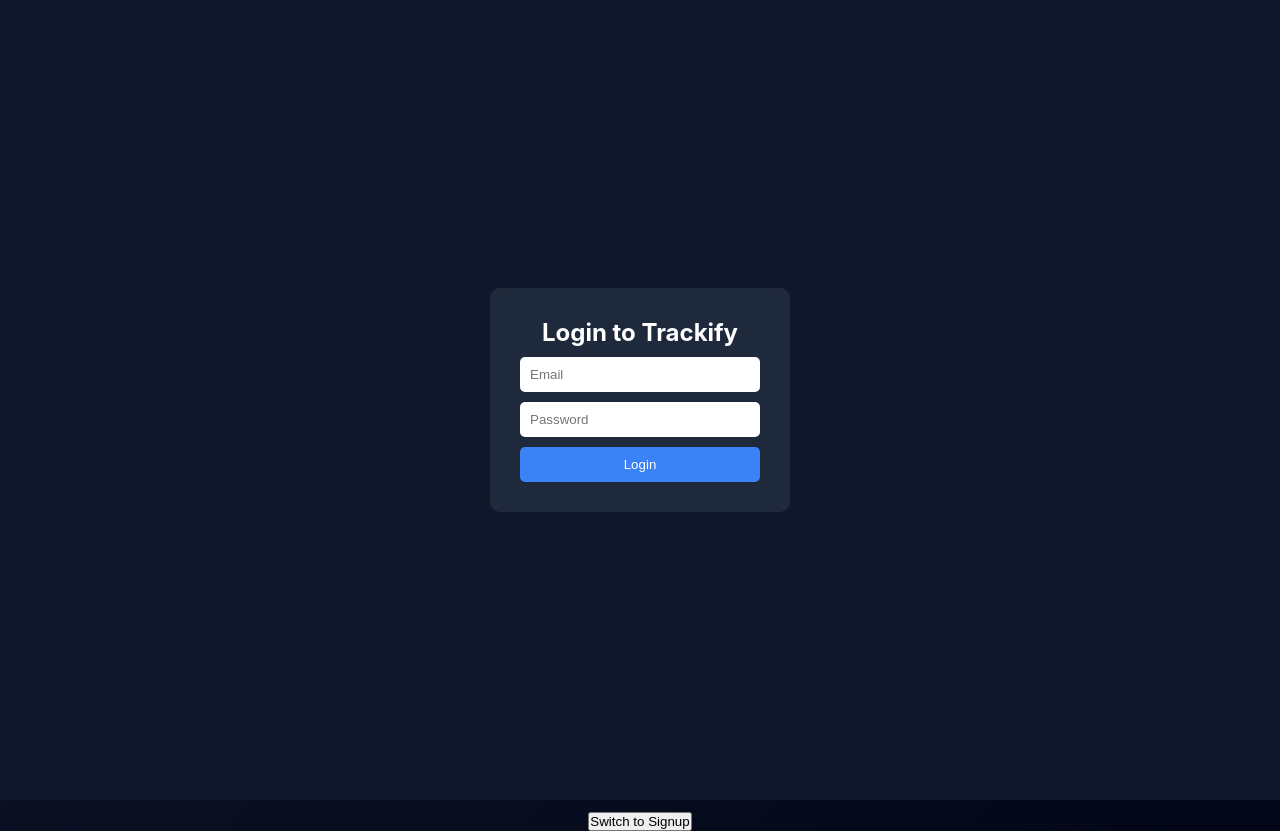
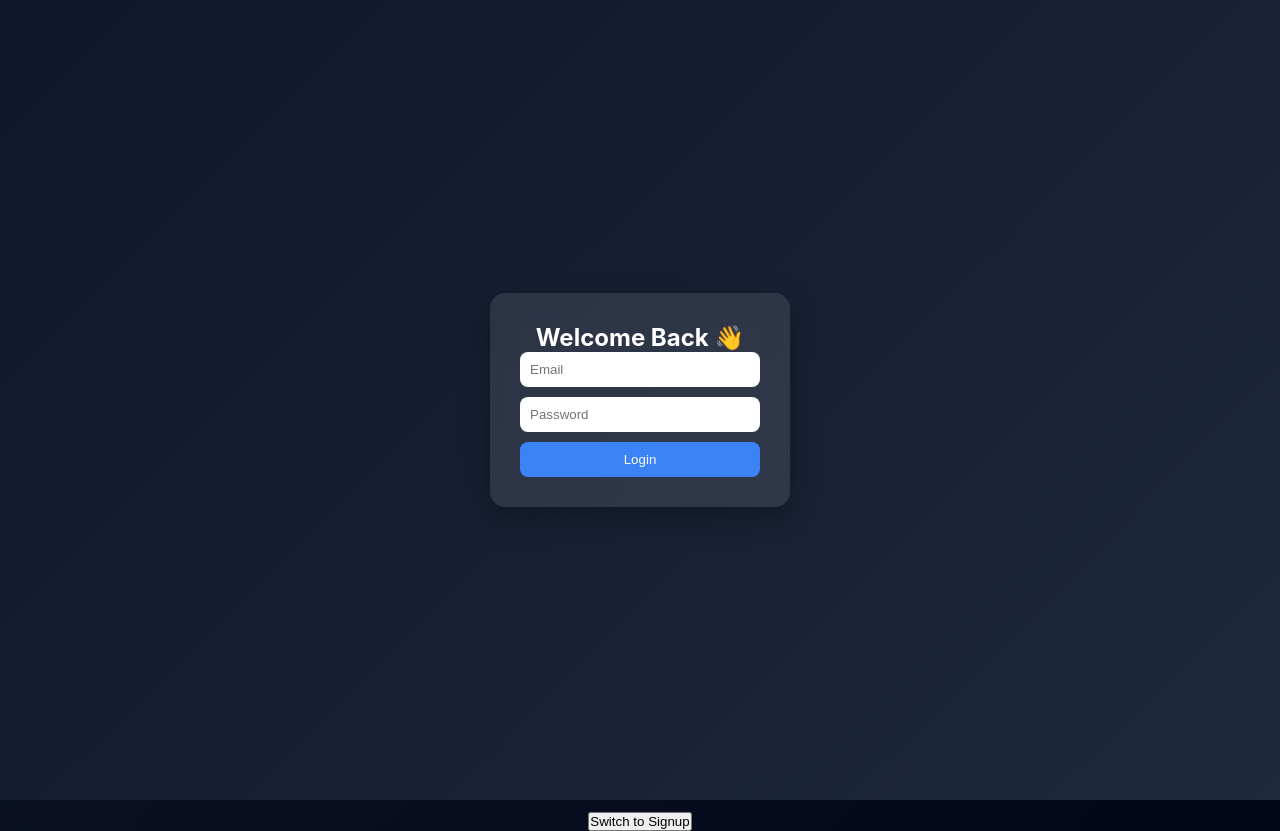
Before and after one commit to nabeela321/Trackify, a React (Vite) app in the folder client/: page / in a window 1280 px wide. Built offline with nearby package versions, Linux system fonts and the light colour scheme.

Commit message:
second time(first commit)

```diff
--- a/client/src/JobApp.jsx
+++ b/client/src/JobApp.jsx
@@ -1,225 +1,337 @@
 import { useState, useEffect } from "react";
 
-const BASE_URL = "https://trackify-mm00.onrender.com";
-
-function JobApp({ onLogout }) {
+function JobApp({ setIsLoggedIn }) {
   const [jobs, setJobs] = useState([]);
   const [company, setCompany] = useState("");
   const [role, setRole] = useState("");
   const [status, setStatus] = useState("");
-  const [reason, setReason] = useState("");
-  const [editId, setEditId] = useState(null);
+
+  const [search, setSearch] = useState("");
+  const [filter, setFilter] = useState("All");
 
   const token = localStorage.getItem("token");
 
-  // 🔹 Fetch jobs
   const getJobs = async () => {
-    try {
-      const res = await fetch(`${BASE_URL}/jobs`, {
+    const res = await fetch("http://localhost:5000/jobs", {
       headers: { Authorization: token }
     });
-
     const data = await res.json();
     setJobs(Array.isArray(data) ? data : []);
-    } catch (err) {
-      console.log(err);
-    }
   };
 
   useEffect(() => {
     getJobs();
   }, []);
 
-  // 🔹 Add / Update job
   const handleSubmit = async (e) => {
     e.preventDefault();
 
-    const url = editId
-      ? `${BASE_URL}/update-job/${editId}`
-      : `${BASE_URL}/add-job`;
-
-    const method = editId ? "PUT" : "POST";
-
-    await fetch(url, {
-      method,
+    await fetch("http://localhost:5000/add-job", {
+      method: "POST",
       headers: {
         "Content-Type": "application/json",
         Authorization: token
       },
-      body: JSON.stringify({ company, role, status, reason })
+      body: JSON.stringify({ company, role, status })
     });
 
     setCompany("");
     setRole("");
     setStatus("");
-    setReason("");
-    setEditId(null);
-
     getJobs();
   };
 
-  // 🔹 Delete job
   const deleteJob = async (id) => {
-    await fetch(`${BASE_URL}/delete-job/${id}`, {
+    await fetch(`http://localhost:5000/delete-job/${id}`, {
       method: "DELETE",
       headers: { Authorization: token }
     });
-
     getJobs();
   };
 
+  // 🎯 STATUS COLOR
+  const getStatusColor = (status) => {
+    if (status === "Applied") return "#38bdf8";
+    if (status === "Interview") return "#facc15";
+    if (status === "Rejected") return "#f87171";
+    return "#94a3b8";
+  };
+
+  // 🤖 SMART SUGGESTION (FREE AI)
+  const getTip = (job) => {
+    if (job.status === "Rejected") {
+      return `Improve ${job.role} skills & build projects`;
+    }
+    if (job.status === "Interview") {
+      return `Practice interview questions for ${job.role}`;
+    }
+    return "Follow up after a few days";
+  };
+
+  // 🔍 FILTER LOGIC
+  const filteredJobs = jobs
+    .filter(j => filter === "All" || j.status === filter)
+    .filter(j =>
+      j.company.toLowerCase().includes(search.toLowerCase())
+    );
+
+  // 📊 STATS
+  const total = jobs.length;
+  const applied = jobs.filter(j => j.status === "Applied").length;
+  const interview = jobs.filter(j => j.status === "Interview").length;
+  const rejected = jobs.filter(j => j.status === "Rejected").length;
+
   return (
+    <div style={styles.wrapper}>
       <div style={styles.container}>
-      {/* Header */}
+
+
+        {/* HEADER */}
         <div style={styles.header}>
-        <h1 style={styles.logo}>Trackify</h1>
-        <button style={styles.logout} onClick={onLogout}>
+          <h1 style={styles.title}>💼 Trackify</h1>
+
+
+          <button style={styles.logout} onClick={() => {
+            localStorage.removeItem("token");
+            setIsLoggedIn(false);
+          }}>
             Logout
           </button>
         </div>
 
-      {/* Form */}
+        {/* STATS */}
+        <div style={styles.stats}>
+          <div style={styles.statCard}>Total: {total}</div>
+          <div style={styles.statCard}>Applied: {applied}</div>
+          <div style={styles.statCard}>Interview: {interview}</div>
+          <div style={styles.statCard}>Rejected: {rejected}</div>
+        </div>
+
+        {/* SEARCH + FILTER */}
+        <div style={styles.searchRow}>
+          <input
+            style={styles.input}
+            placeholder="Search company..."
+            onChange={(e) => setSearch(e.target.value)}
+          />
+
+          <select
+            style={styles.input}
+            onChange={(e) => setFilter(e.target.value)}
+          >
+            <option>All</option>
+            <option>Applied</option>
+            <option>Interview</option>
+            <option>Rejected</option>
+          </select>
+        </div>
+
+        {/* FORM */}
         <form onSubmit={handleSubmit} style={styles.form}>
           <input
+            style={styles.input}
             placeholder="Company"
-          value={company}
             onChange={(e) => setCompany(e.target.value)}
-          style={styles.input}
           />
 
           <input
+            style={styles.input}
             placeholder="Role"
-          value={role}
             onChange={(e) => setRole(e.target.value)}
-          style={styles.input}
           />
 
           <select
-          value={status}
+            style={styles.input}
             onChange={(e) => setStatus(e.target.value)}
-          style={styles.input}
           >
-          <option value="">Status</option>
+            <option>Status</option>
             <option>Applied</option>
             <option>Interview</option>
             <option>Rejected</option>
           </select>
 
-        <select
-          value={reason}
-          onChange={(e) => setReason(e.target.value)}
-          style={styles.input}
-        >
-          <option value="">Reason</option>
-          <option value="lack of skills">Lack of Skills</option>
-          <option value="communication">Communication</option>
-          <option value="technical">Technical</option>
-        </select>
-
-        <button style={styles.button}>
-          {editId ? "Update Job" : "Add Job"}
-        </button>
+          <button style={styles.addBtn}>+ Add</button>
         </form>
 
-      {/* Job List */}
-      <div style={styles.list}>
-        {jobs.length === 0 ? (
-          <p>No jobs found</p>
-        ) : (
-          jobs.map((job) => (
+        {/* JOB LIST */}
+        <div style={styles.grid}>
+          {filteredJobs.map(job => (
             <div key={job._id} style={styles.card}>
-              <h3>{job.company}</h3>
-              <p>{job.role}</p>
-              <p>Status: {job.status}</p>
-              <p>Reason: {job.reason}</p>
-              <p style={{ color: "green" }}>{job.suggestion}</p>
+
+              <div style={styles.top}>
+                <h3 style={styles.company}>{job.company}</h3>
+
+                <span style={{
+                  ...styles.badge,
+                  background: getStatusColor(job.status)
+                }}>
+                  {job.status}
+                </span>
+              </div>
+
+              <p style={styles.role}>{job.role}</p>
+
+              {/* 🤖 AI TIP */}
+              <p style={styles.tip}>
+                🤖 {getTip(job)}
+              </p>
 
               <button
-                style={styles.edit}
-                onClick={() => {
-                  setCompany(job.company);
-                  setRole(job.role);
-                  setStatus(job.status);
-                  setReason(job.reason);
-                  setEditId(job._id);
-                }}
-              >
-                Edit
-              </button>
-
-              <button
-                style={styles.delete}
+                style={styles.deleteBtn}
                 onClick={() => deleteJob(job._id)}
               >
                 Delete
               </button>
+
             </div>
-          ))
-        )}
+          ))}
+        </div>
+
       </div>
     </div>
   );
 }
 
-// 🔹 Styles (simple clean UI)
+/* 🎨 PREMIUM STYLES */
 const styles = {
+  wrapper: {
+    minHeight: "100vh",
+    display: "flex",
+    justifyContent: "center",
+    alignItems: "center",
+    padding: "20px"
+  },
+
   container: {
-    padding: "20px",
-    background: "#f5f5f5",
-    minHeight: "100vh"
+    width: "100%",
+    maxWidth: "950px",
+    padding: "25px",
+    borderRadius: "20px",
+    background: "rgba(255,255,255,0.1)",
+    backdropFilter: "blur(20px)",
+    boxShadow: "0 20px 60px rgba(0,0,0,0.4)"
   },
+
   header: {
+    display: "flex",
+    justifyContent: "space-between",
+    marginBottom: "20px",
+    alignItems: "center",
+    color: "white"
+  },
+
+  title: {
+    fontSize: "26px",
+    fontWeight: "600"
+  },
+
+  logout: {
+    background: "#ef4444",
+    color: "white",
+    border: "none",
+    padding: "8px 14px",
+    borderRadius: "8px"
+  },
+
+  stats: {
+    display: "flex",
+    gap: "10px",
+    marginBottom: "20px",
+    flexWrap: "wrap"
+  },
+
+  statCard: {
+    background: "rgba(255,255,255,0.2)",
+    padding: "10px 15px",
+    borderRadius: "10px",
+    color: "white",
+    fontSize: "14px"
+  },
+
+  searchRow: {
+    display: "flex",
+    gap: "10px",
+    marginBottom: "20px",
+    flexWrap: "wrap"
+  },
+
+  form: {
+    display: "flex",
+    gap: "10px",
+    flexWrap: "wrap",
+    marginBottom: "25px"
+  },
+
+  input: {
+    flex: "1",
+    minWidth: "140px",
+    padding: "10px",
+    borderRadius: "8px",
+    background: "rgba(255,255,255,0.2)",
+    color: "white",
+    border: "none"
+  },
+
+  addBtn: {
+    background: "#3b82f6",
+    color: "white",
+    border: "none",
+    padding: "10px 15px",
+    borderRadius: "8px"
+  },
+
+  grid: {
+    display: "grid",
+    gap: "15px"
+  },
+
+  card: {
+    padding: "15px",
+    borderRadius: "14px",
+    background: "rgba(255,255,255,0.1)",
+    backdropFilter: "blur(10px)",
+    color: "white"
+  },
+
+  top: {
     display: "flex",
     justifyContent: "space-between",
     alignItems: "center"
   },
-  logo: {
-    fontSize: "24px",
-    fontWeight: "bold"
+
+  company: {
+    fontSize: "18px",
+    fontWeight: "600"
   },
-  logout: {
-    background: "red",
-    color: "white",
+
+  role: {
+    opacity: 0.8,
+    marginTop: "5px"
+  },
+
+  badge: {
+    padding: "5px 10px",
+    borderRadius: "8px",
+    fontSize: "12px",
+    color: "black",
+    fontWeight: "500"
+  },
+
+  tip: {
+    fontSize: "12px",
+    opacity: 0.8,
+    marginTop: "6px"
+  },
+
+  deleteBtn: {
+    marginTop: "10px",
+    background: "#f87171",
     border: "none",
-    padding: "8px",
-    borderRadius: "5px"
+    padding: "6px",
+    borderRadius: "6px",
+    color: "white"
   },
-  form: {
-    marginTop: "20px",
-    display: "flex",
-    gap: "10px",
-    flexWrap: "wrap"
-  },
-  input: {
-    padding: "8px"
-  },
-  button: {
-    padding: "8px",
-    background: "blue",
-    color: "white",
-    border: "none"
-  },
-  list: {
-    marginTop: "20px"
-  },
-  card: {
-    background: "white",
-    padding: "10px",
-    margin: "10px 0",
-    borderRadius: "8px"
-  },
-  edit: {
-    background: "orange",
-    marginRight: "5px",
-    border: "none",
-    padding: "5px"
-  },
-  delete: {
-    background: "red",
-    color: "white",
-    border: "none",
-    padding: "5px"
-  }
+
 };
 
 export default JobApp;
--- a/client/src/Login.jsx
+++ b/client/src/Login.jsx
@@ -8,11 +8,9 @@
     e.preventDefault();
 
     try {
-      const res = await fetch("https://trackify-mm00.onrender.com/login", {
+      const res = await fetch("http://localhost:5000/login", {
         method: "POST",
-        headers: {
-          "Content-Type": "application/json"
-        },
+        headers: { "Content-Type": "application/json" },
         body: JSON.stringify({ email, password })
       });
 
@@ -24,68 +22,58 @@
       } else {
         alert(data.message);
       }
-    } catch (err) {
-      console.log(err);
-      alert("Login failed");
+    } catch {
+      alert("Server not running ❌");
     }
   };
 
   return (
-    <div style={styles.container}>
-      <form onSubmit={handleLogin} style={styles.card}>
-        <h2 style={styles.title}>Login to Trackify</h2>
+    <div style={styles.bg}>
+      <div style={styles.card}>
+        <h2>Welcome Back 👋</h2>
 
-        <input
-          style={styles.input}
-          placeholder="Email"
-          onChange={(e) => setEmail(e.target.value)}
-        />
-
-        <input
-          style={styles.input}
-          type="password"
-          placeholder="Password"
-          onChange={(e) => setPassword(e.target.value)}
-        />
-
-        <button style={styles.button}>Login</button>
-      </form>
+        <form onSubmit={handleLogin} style={styles.form}>
+          <input style={styles.input} placeholder="Email" onChange={(e) => setEmail(e.target.value)} />
+          <input style={styles.input} type="password" placeholder="Password" onChange={(e) => setPassword(e.target.value)} />
+          <button style={styles.button}>Login</button>
+        </form>
+      </div>
     </div>
   );
 }
 
 const styles = {
-  container: {
+  bg: {
+    height: "100vh",
     display: "flex",
     justifyContent: "center",
     alignItems: "center",
-    height: "100vh",
-    background: "#0f172a"
+    background: "linear-gradient(135deg, #0f172a, #1e293b)"
   },
   card: {
-    background: "#1e293b",
+    backdropFilter: "blur(15px)",
+    background: "rgba(255,255,255,0.1)",
     padding: "30px",
-    borderRadius: "10px",
+    borderRadius: "15px",
+    color: "white",
     width: "300px",
-    display: "flex",
-    flexDirection: "column",
-    gap: "10px"
+    textAlign: "center",
+    boxShadow: "0 10px 30px rgba(0,0,0,0.3)"
   },
-  title: {
-    color: "white",
-    textAlign: "center"
-  },
+  form: { display: "flex", flexDirection: "column", gap: "10px" },
   input: {
     padding: "10px",
-    borderRadius: "5px",
+    borderRadius: "8px",
     border: "none"
   },
   button: {
     padding: "10px",
+    borderRadius: "8px",
     background: "#3b82f6",
     color: "white",
     border: "none",
-    borderRadius: "5px"
+    cursor: "pointer",
+    transition: "0.3s"
   }
 };
 
--- a/client/src/Signup.jsx
+++ b/client/src/Signup.jsx
@@ -9,85 +9,61 @@
     e.preventDefault();
 
     try {
-      const res = await fetch("https://trackify-mm00.onrender.com/signup", {
+      const res = await fetch("http://localhost:5000/signup", {
         method: "POST",
-        headers: {
-          "Content-Type": "application/json"
-        },
+        headers: { "Content-Type": "application/json" },
         body: JSON.stringify({ name, email, password })
       });
 
       const data = await res.json();
       alert(data.message);
       setIsLoginPage(true);
-    } catch (err) {
-      console.log(err);
-      alert("Signup failed");
+    } catch {
+      alert("Server not running ❌");
     }
   };
 
   return (
-    <div style={styles.container}>
-      <form onSubmit={handleSignup} style={styles.card}>
-        <h2 style={styles.title}>Create Account</h2>
+    <div style={styles.bg}>
+      <div style={styles.card}>
+        <h2>Create Account 🚀</h2>
 
-        <input
-          style={styles.input}
-          placeholder="Name"
-          onChange={(e) => setName(e.target.value)}
-        />
-
-        <input
-          style={styles.input}
-          placeholder="Email"
-          onChange={(e) => setEmail(e.target.value)}
-        />
-
-        <input
-          style={styles.input}
-          type="password"
-          placeholder="Password"
-          onChange={(e) => setPassword(e.target.value)}
-        />
-
-        <button style={styles.button}>Signup</button>
-      </form>
+        <form onSubmit={handleSignup} style={styles.form}>
+          <input style={styles.input} placeholder="Name" onChange={(e) => setName(e.target.value)} />
+          <input style={styles.input} placeholder="Email" onChange={(e) => setEmail(e.target.value)} />
+          <input style={styles.input} type="password" placeholder="Password" onChange={(e) => setPassword(e.target.value)} />
+          <button style={styles.button}>Signup</button>
+        </form>
+      </div>
     </div>
   );
 }
 
 const styles = {
-  container: {
+  bg: {
+    height: "100vh",
     display: "flex",
     justifyContent: "center",
     alignItems: "center",
-    height: "100vh",
-    background: "#0f172a"
+    background: "linear-gradient(135deg, #1e293b, #0f172a)"
   },
   card: {
-    background: "#1e293b",
+    backdropFilter: "blur(15px)",
+    background: "rgba(255,255,255,0.1)",
     padding: "30px",
-    borderRadius: "10px",
+    borderRadius: "15px",
+    color: "white",
     width: "300px",
-    display: "flex",
-    flexDirection: "column",
-    gap: "10px"
-  },
-  title: {
-    color: "white",
     textAlign: "center"
   },
-  input: {
-    padding: "10px",
-    borderRadius: "5px",
-    border: "none"
-  },
+  form: { display: "flex", flexDirection: "column", gap: "10px" },
+  input: { padding: "10px", borderRadius: "8px", border: "none" },
   button: {
     padding: "10px",
-    background: "#22c55e",
+    borderRadius: "8px",
+    background: "#10b981",
     color: "white",
-    border: "none",
-    borderRadius: "5px"
+    border: "none"
   }
 };
 
```
Lines whose indentation alone changed are shown as unchanged.
